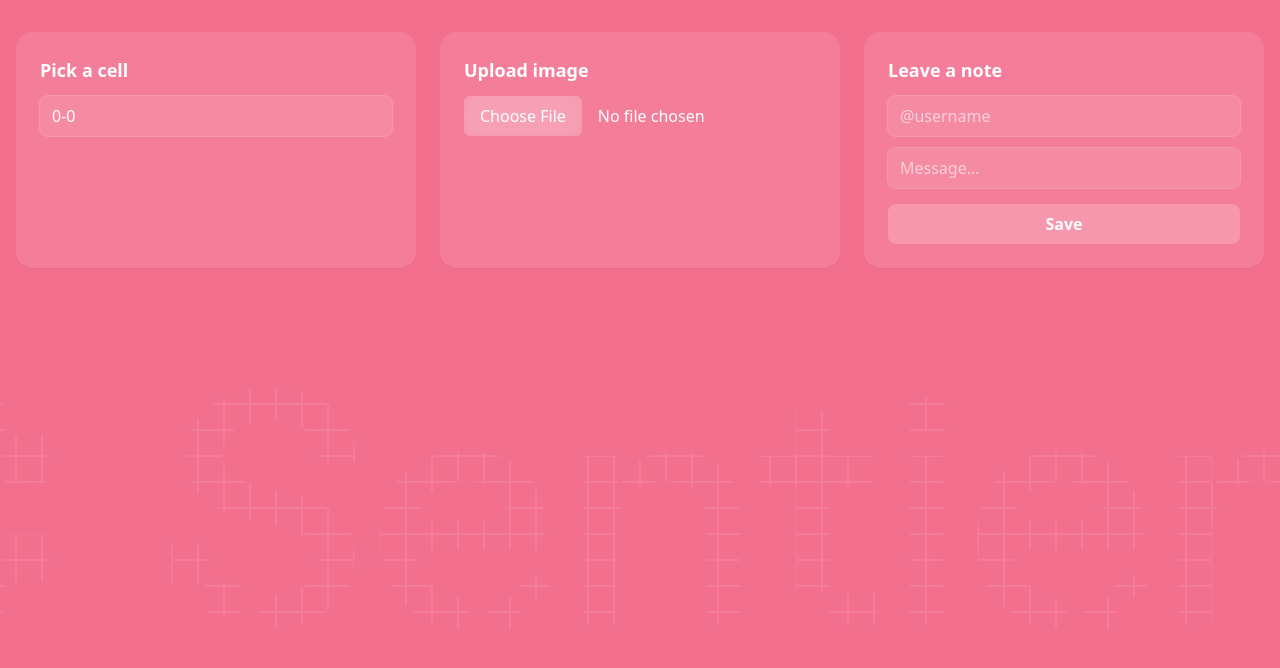
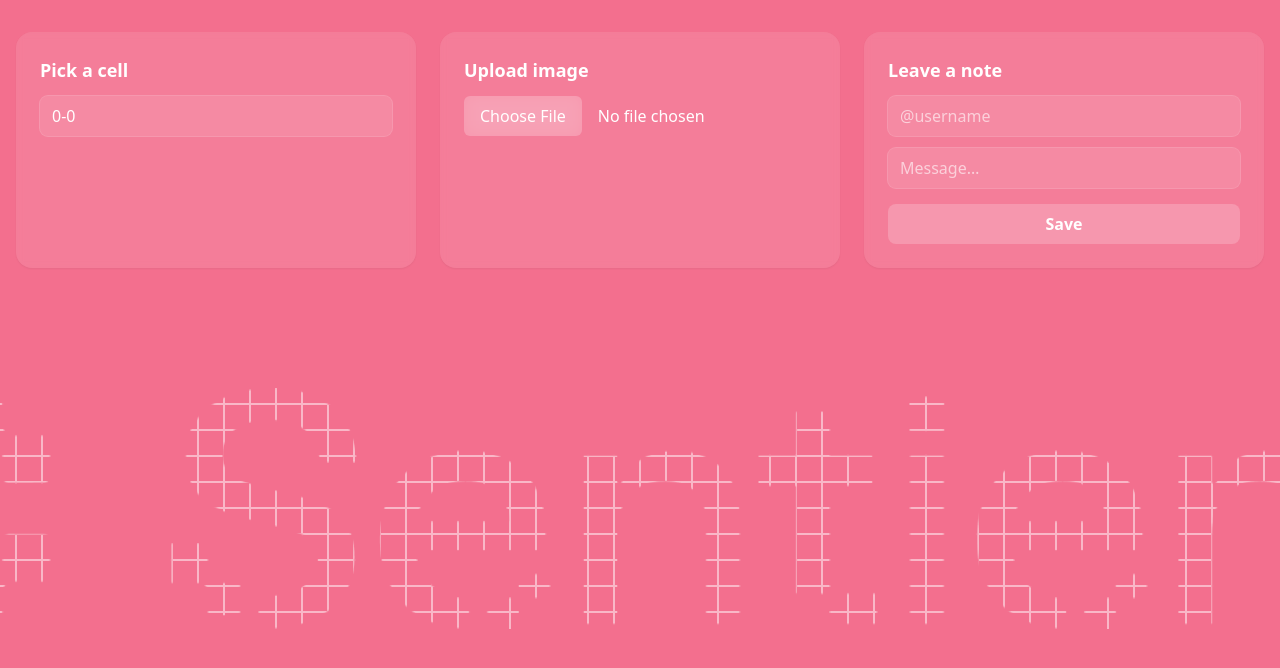
Before and after one commit to akubilayozel/sentient-pixel, a Next.js app: page / in a window 1280 px wide. Shown: the top 668 px of the page. Built offline with nearby package versions, Linux system fonts and the light colour scheme; no server answers; the database is empty.

Commit message:
Update Mosaic.tsx

```diff
--- a/components/Mosaic.tsx
+++ b/components/Mosaic.tsx
@@ -10,12 +10,14 @@ const GRID_COLS = 64;
 const GRID_ROWS = 16;
 
 type Props = {
-  selected?: string;                 // seçili hücreyi vurgulamak için (opsiyonel)
-  onSelect?: (id: string) => void;   // hücreye tıklanınca çağrılır
+  /** (Optional) highlight a selected cell */
+  selected?: string;
+  /** Called when a cell is clicked */
+  onSelect?: (id: string) => void;
 };
 
 export default function Mosaic({ selected, onSelect }: Props) {
-  const [cells, setCells] = useState<Record<string, string>>({}); // id -> url
+  const [cells, setCells] = useState<Record<string, string>>({}); // id -> image url
 
   useEffect(() => {
     const unsub = onSnapshot(collection(db, 'cells'), (snap) => {
@@ -34,6 +36,7 @@ export default function Mosaic({ selected, onSelect }: Props) {
   const height = GRID_ROWS * CELL;
 
   return (
+    // center horizontally (and keep a little top margin)
     <section className="mt-8 w-full flex justify-center">
       <div className="masked" style={{ width, height }}>
         <div
@@ -55,10 +58,16 @@ export default function Mosaic({ selected, onSelect }: Props) {
               <button
                 key={id}
                 title={id}
+                aria-label={`cell ${id}`}
                 onClick={() => onSelect?.(id)}
-                className={`border border-white/10 relative overflow-hidden ${
-                  selected === id ? 'ring-1 ring-white/40' : ''
-                }`}
+                className={[
+                  'relative overflow-hidden',
+                  // more visible grid lines:
+                  'border border-white/40 md:border-white/50',
+                  'hover:bg-white/[0.03]',
+                  'focus:outline-none focus:ring-1 focus:ring-white/60',
+                  selected === id ? 'ring-1 ring-white/60' : '',
+                ].join(' ')}
                 style={{ width: CELL, height: CELL }}
               >
                 {url && (
```
